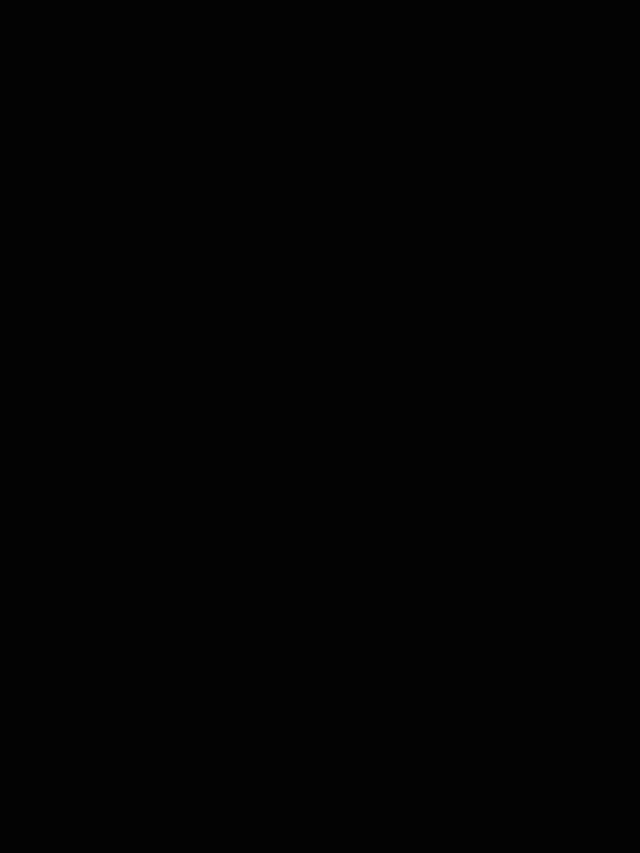
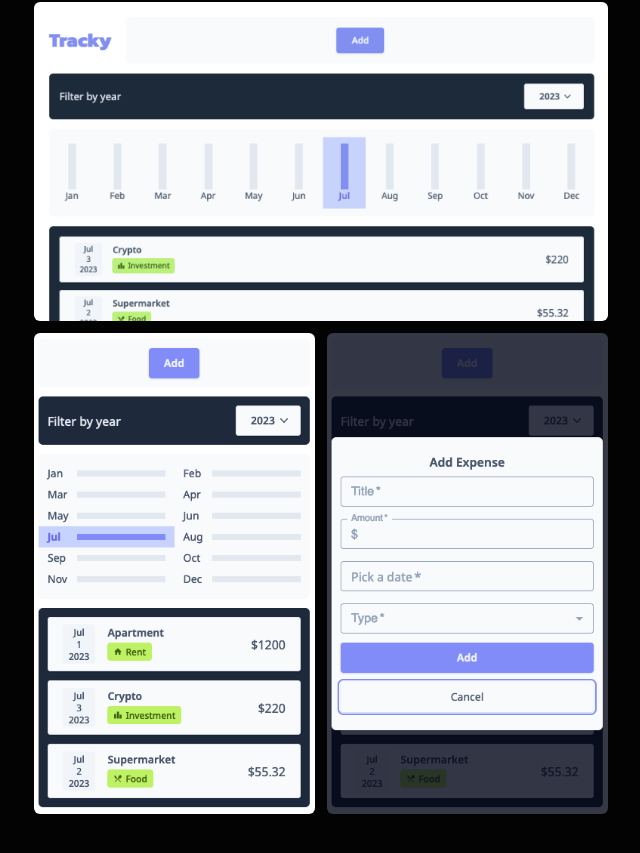
Before and after one commit to nicoPuegher/portfolio, a Next.js app: page /works/tracky in a window 1280 px wide. Shown: the part 467-1320 px from the top of the page, without its empty margins (319-959 px from the left). Before the commit the page ends 800 px from the top, so only its background shows below. Built offline with nearby package versions, Linux system fonts and the light colour scheme.

Commit message:
add project images in pages/works/tracky

```diff
--- a/pages/works/tracky.js
+++ b/pages/works/tracky.js
@@ -1,8 +1,24 @@
-import { Container, Badge, List, ListItem, Link, Wrap } from '@chakra-ui/react';
+import {
+  Container,
+  Badge,
+  List,
+  ListItem,
+  Link,
+  Wrap,
+  SimpleGrid,
+} from '@chakra-ui/react';
 import Section from '../../components/section';
-import { WorkTitle, WorkBadge, StackBadge } from '../../components/work';
+import {
+  WorkTitle,
+  WorkBadge,
+  StackBadge,
+  WorkImage,
+} from '../../components/work';
 import Paragraph from '../../components/paragraph';
 import { ExternalLinkIcon } from '@chakra-ui/icons';
+import trackyThumb from '../../public/images/works/tracky.png';
+import trackyMobile1 from '../../public/images/works/tracky-mobile1.png';
+import trackyMobile2 from '../../public/images/works/tracky-mobile2.png';
 
 const Tracky = () => {
   return (
@@ -69,6 +85,21 @@ const Tracky = () => {
             </Wrap>
           </ListItem>
         </List>
+
+        <WorkImage
+          image={trackyThumb}
+          alt="Tracky web application desktop screenshot"
+        />
+        <SimpleGrid columns={2} mt={3} gap={3}>
+          <WorkImage
+            image={trackyMobile1}
+            alt="Tracky web application mobile screenshot"
+          />
+          <WorkImage
+            image={trackyMobile2}
+            alt="Tracky web application mobile screenshot"
+          />
+        </SimpleGrid>
       </Section>
     </Container>
   );
```
